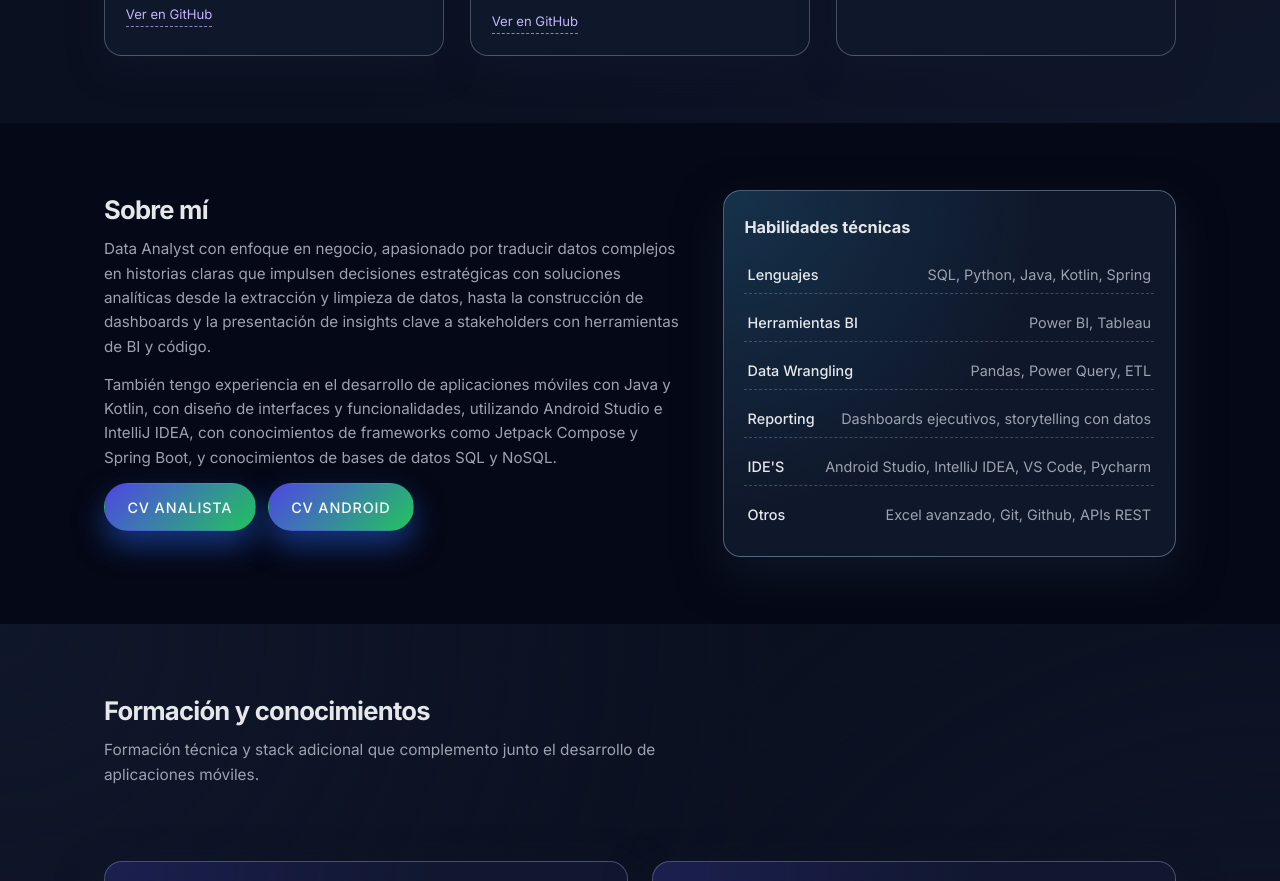
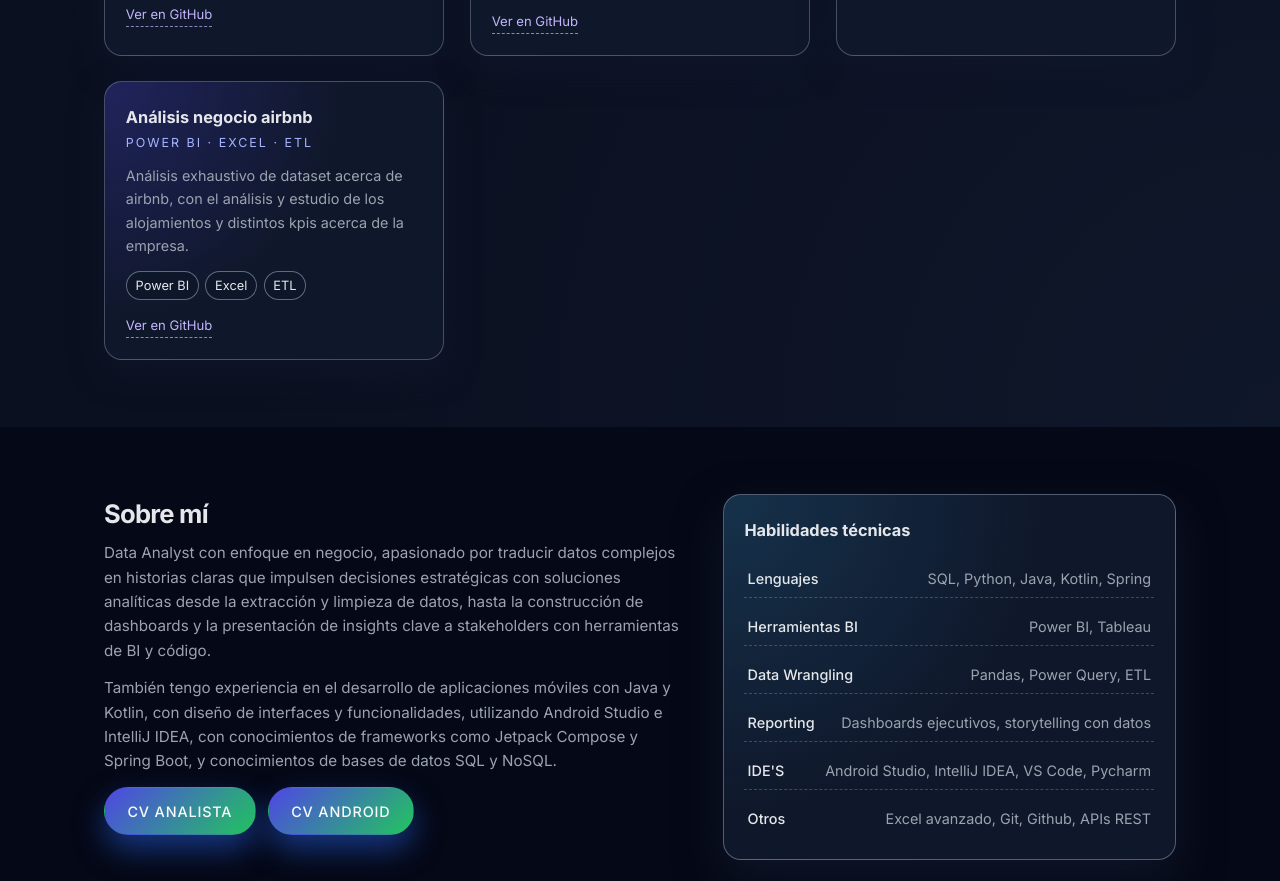
Before and after one commit to JaimeAmuedoJAH/portfolio, a plain HTML site: page index.html in a window 1280 px wide. Shown: the part 1638-2519 px from the top of the page. Drawn offline with Linux system fonts and the light colour scheme.

Commit message:
Feature: Añadida nueva tarjeta con nuevo proyecto en la sección de data analyst

```diff
--- a/index.html
+++ b/index.html
@@ -170,7 +170,7 @@
                 </div>
               </article>
 
-               <!-- Proyecto data 2 -->
+               <!-- Proyecto data 3 -->
               <article class="project-card">
                 <div class="project-card__header">
                   <h3 class="project-card__title">Análisis EDA</h3>
@@ -187,6 +187,26 @@
                 </ul>
                 <div class="project-card__links">
                   <a href="https://github.com/JaimeAmuedoJAH/P5-Analisis-Exploratorio-de-Datos-G6" class="project-card__link" target="_blank" rel="noopener noreferrer">Ver en GitHub</a>
+                </div>
+              </article>
+
+               <!-- Proyecto data 4 -->
+              <article class="project-card">
+                <div class="project-card__header">
+                  <h3 class="project-card__title">Análisis negocio airbnb</h3>
+                  <p class="project-card__tag">Power BI · Excel · ETL</p>
+                </div>
+                <p class="project-card__description">
+                  Análisis exhaustivo de dataset acerca de airbnb, con el análisis y estudio de los alojamientos y distintos kpis acerca
+                  de la empresa.
+                </p>
+                <ul class="project-card__tech">
+                  <li>Power BI</li>
+                  <li>Excel</li>
+                  <li>ETL</li>
+                </ul>
+                <div class="project-card__links">
+                  <a href="https://github.com/JaimeAmuedoJAH/Analisis_negocio_airbnb" class="project-card__link" target="_blank" rel="noopener noreferrer">Ver en GitHub</a>
                 </div>
               </article>
 
```
